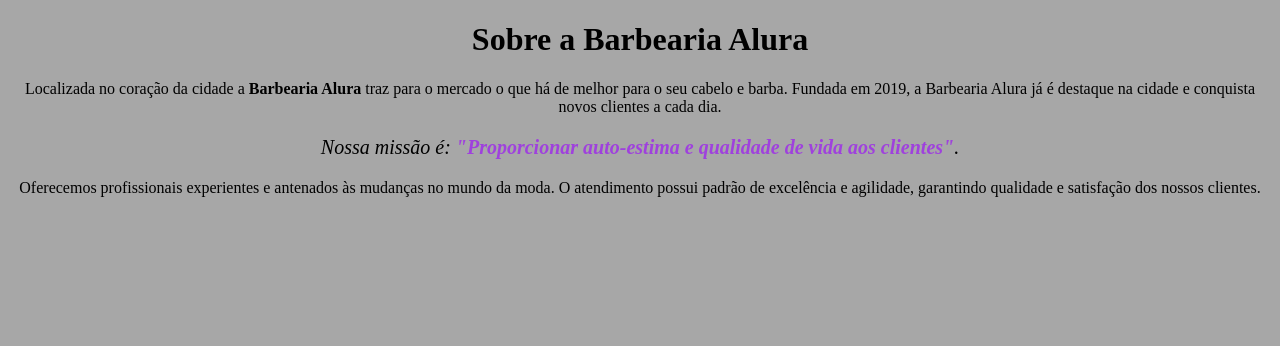
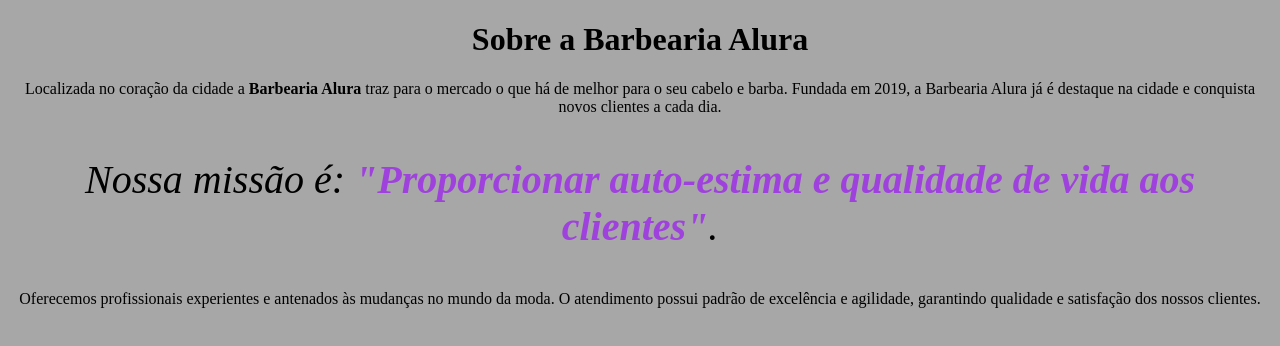
Before and after one commit to Gabriel0903873/codigobarbearia1b, a plain HTML site: page index.html in a window 1280 px wide. Drawn offline with Linux system fonts and the light colour scheme.

Commit message:
font-size

```diff
--- a/style.css
+++ b/style.css
@@ -10,7 +10,7 @@ p {
     text-align: center;
 }
 #missao {
-    font-size: 20px
+    font-size: 40px;
 }
 
 em strong {
```
